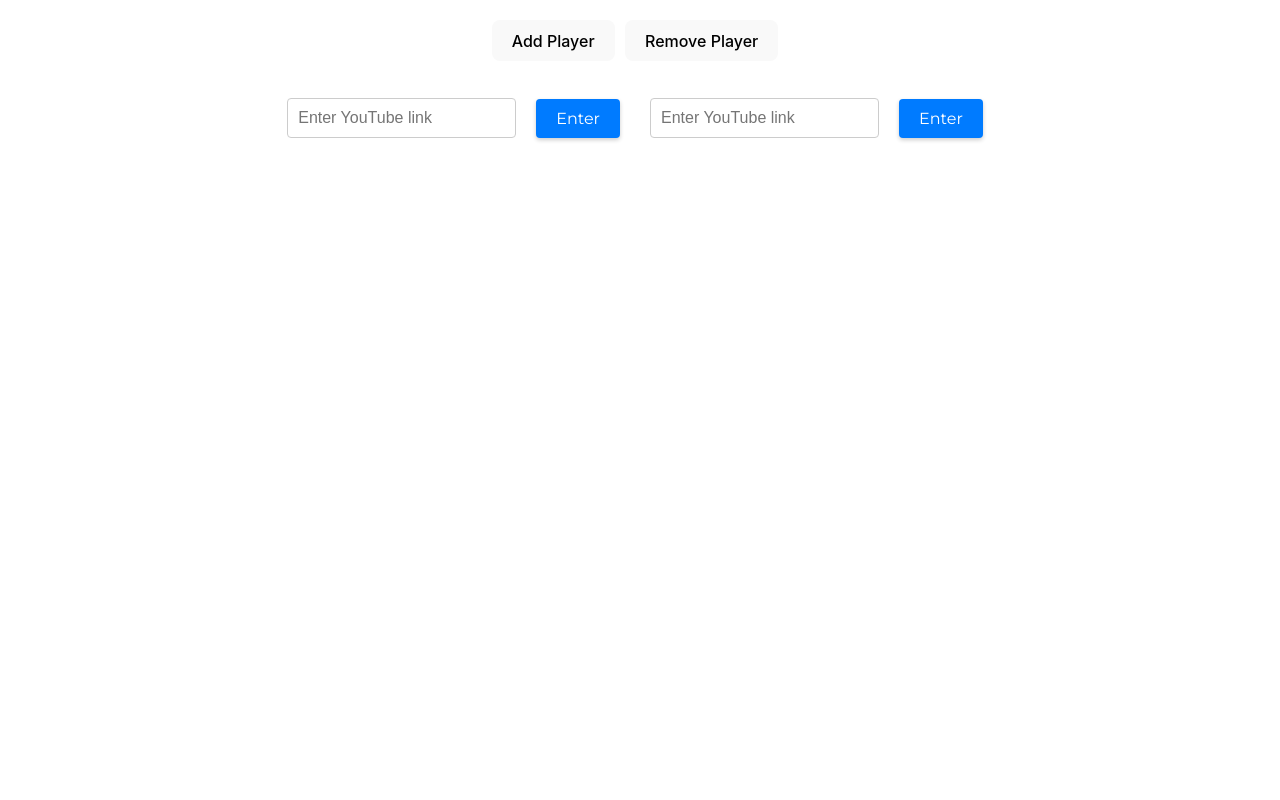
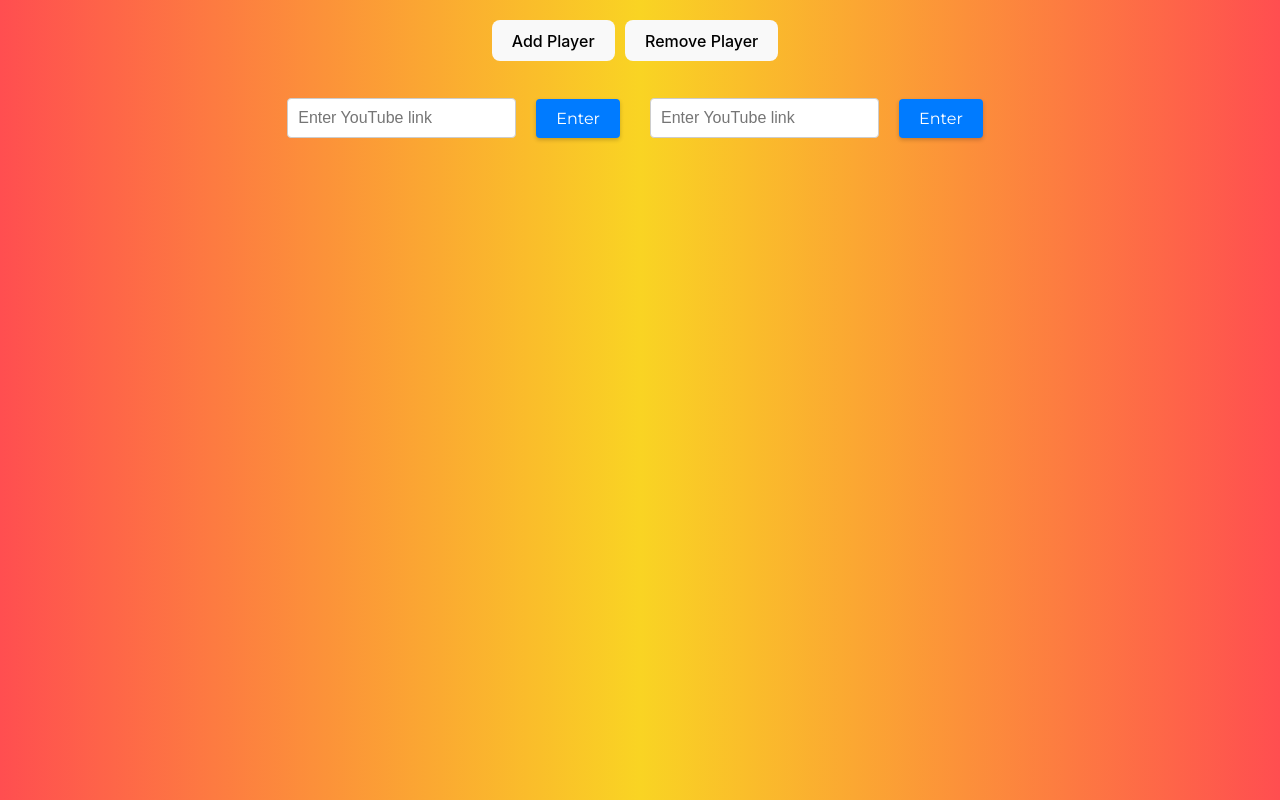
Before and after one commit to ArmSiwatK/play-multiple-videos, a React (Vite) app: page / in a window 1280 px wide. Built offline with nearby package versions, Linux system fonts and the light colour scheme.

Commit message:
Background start

```diff
--- a/src/App.jsx
+++ b/src/App.jsx
@@ -1,10 +1,12 @@
 import React from 'react';
 import PlayerArray from './components/PlayerArray/PlayerArray';
+import Background from './components/Background/Background';
 import './App.css'
 
 function App() {
   return (
     <>
+      <Background />
       <PlayerArray />
     </>
   )
--- /dev/null
+++ b/src/components/Background/Background.css
@@ -0,0 +1,33 @@
+.background {
+    position: fixed;
+    top: 0;
+    left: 0;
+    width: 100%;
+    height: 100%;
+    overflow: hidden;
+    z-index: -1;
+}
+
+.gradient {
+    position: absolute;
+    top: 0;
+    left: 0;
+    width: 100%;
+    height: 100%;
+    background: linear-gradient(to right, #ff4e50, #f9d423, #ff4e50);
+    animation: gradientAnimation 10s ease infinite;
+}
+
+@keyframes gradientAnimation {
+    0% {
+        background-position: 0% 50%;
+    }
+
+    50% {
+        background-position: 100% 50%;
+    }
+
+    100% {
+        background-position: 0% 50%;
+    }
+}
--- /dev/null
+++ b/src/components/Background/Background.jsx
@@ -0,0 +1,12 @@
+import React from 'react';
+import './Background.css';
+
+const Background = () => {
+    return (
+        <div className="background">
+            <div className="gradient" />
+        </div>
+    );
+};
+
+export default Background;
```
